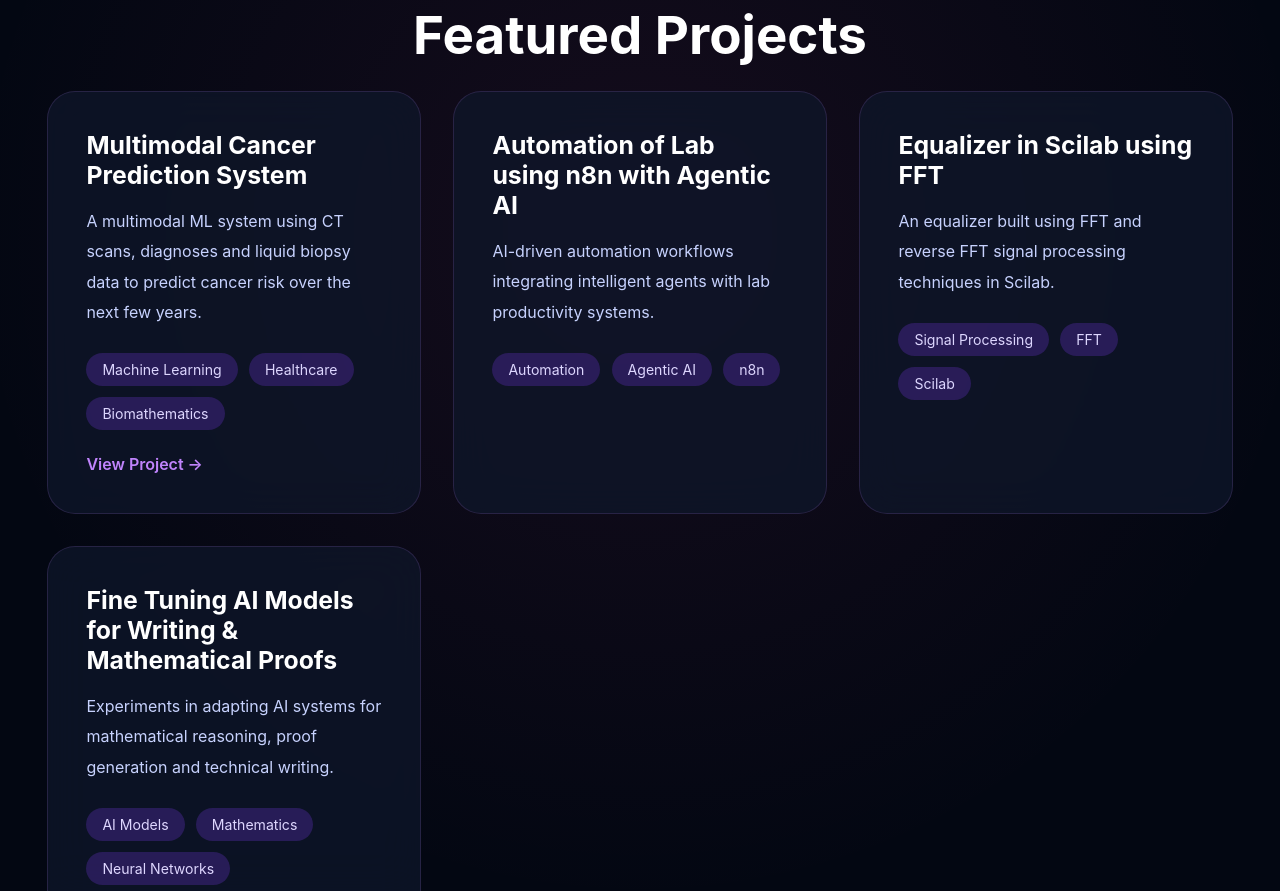
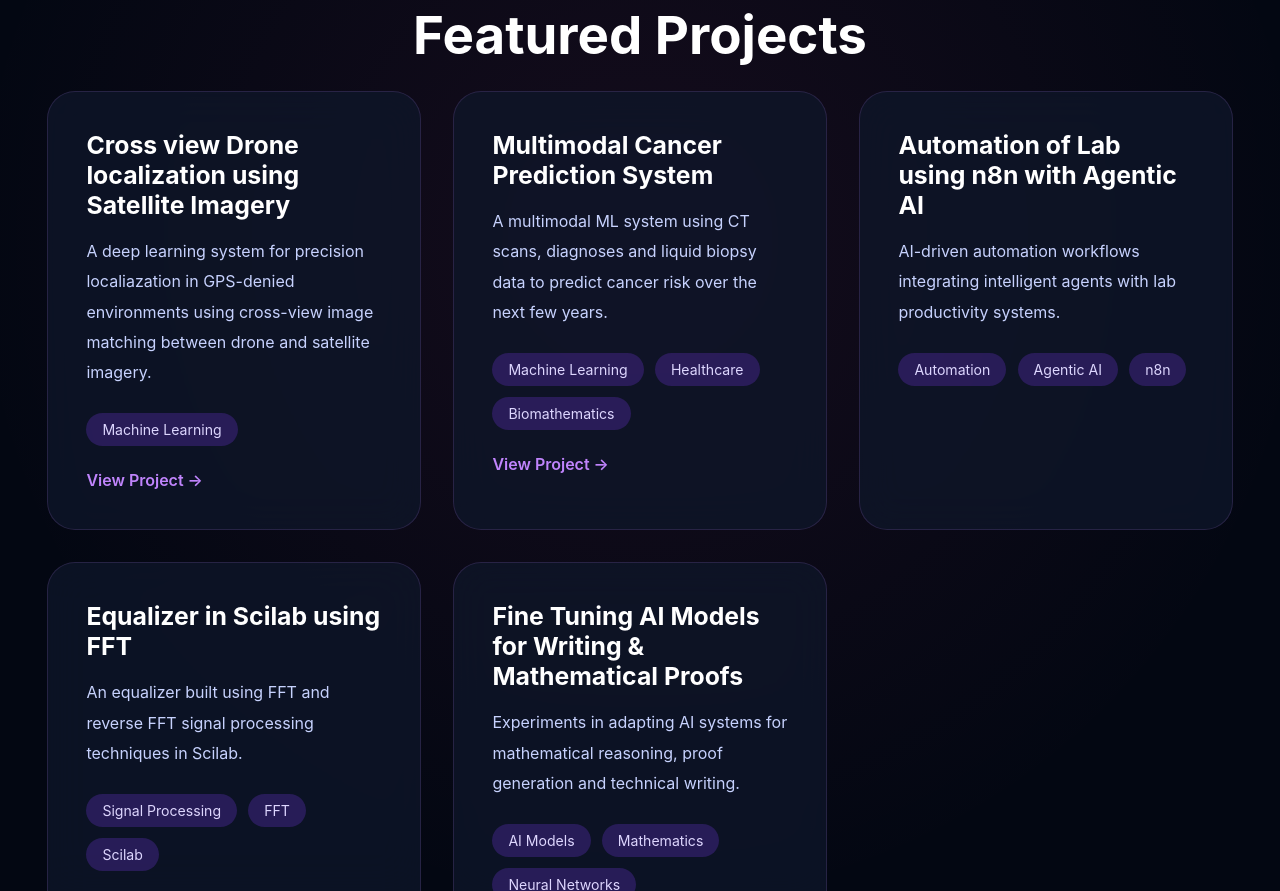
Before and after one commit to AllisterMyth/mythcosmos, a React (Vite) app: page / in a window 1280 px wide. Shown: the part 1580-2471 px from the top of the page. Built offline with nearby package versions, Linux system fonts and the light colour scheme.

Commit message:
Project update

```diff
--- a/src/App.jsx
+++ b/src/App.jsx
@@ -1,5 +1,13 @@
 export default function App() {
   const projects = [
+    {
+      title: 'Cross view Drone localization using Satellite Imagery',
+      description:
+        'A deep learning system for precision localiazation in GPS-denied environments using cross-view image matching between drone and satellite imagery.',
+      tags: ['Machine Learning'],
+      link: 'https://github.com/AllisterMyth/DroneImgLocation',
+    },
+
     {
       title: 'Multimodal Cancer Prediction System',
       description:
```
